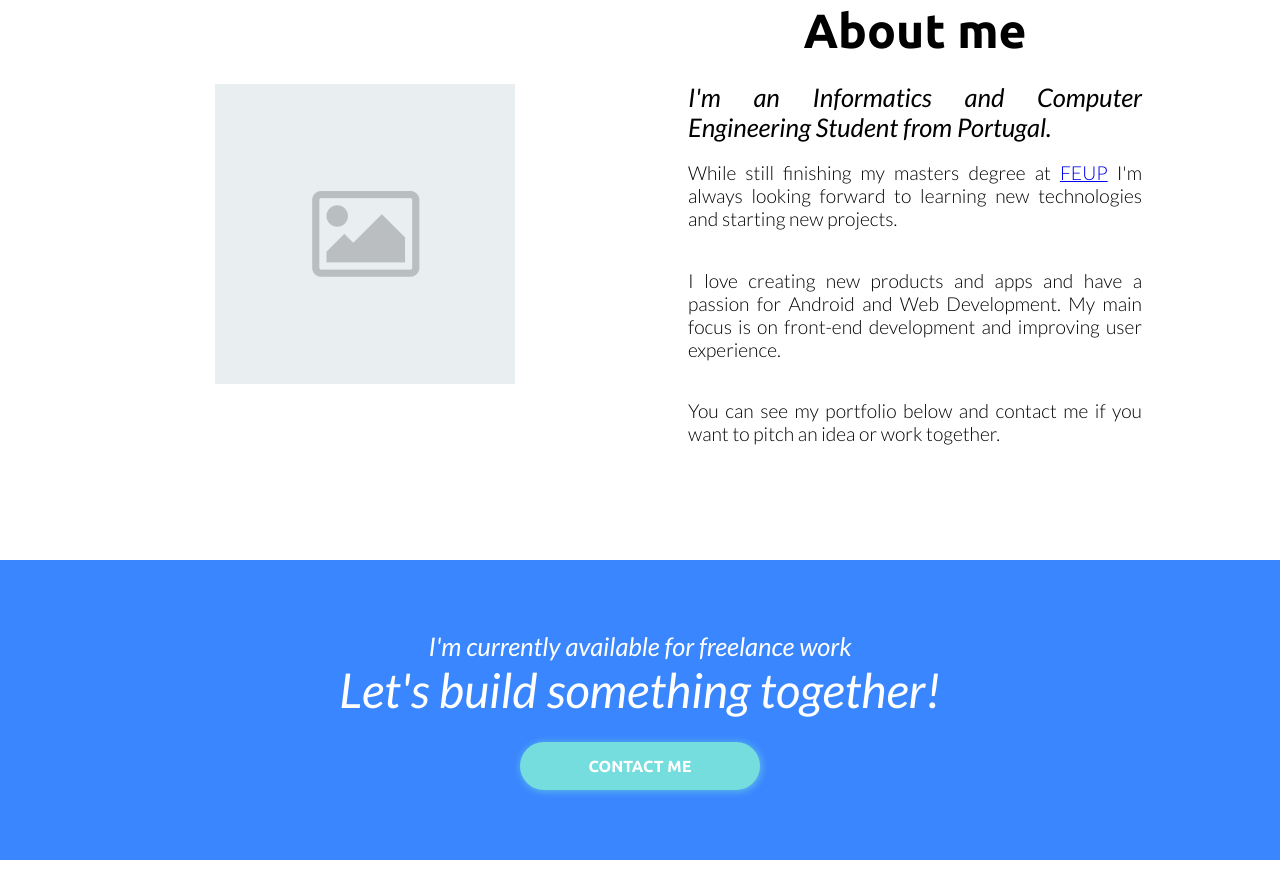
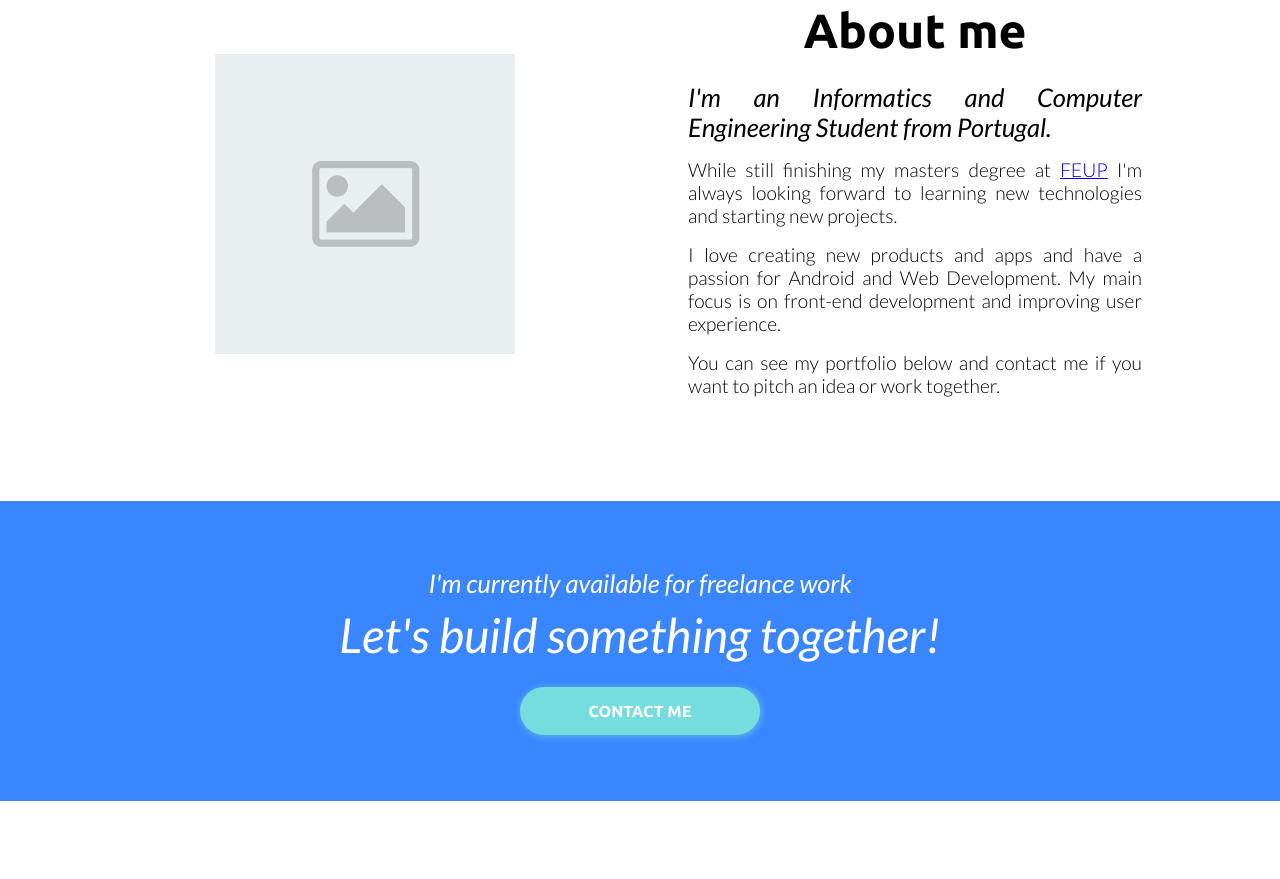
Before and after one commit to Pipas/pipas.github.io, a plain HTML site: page index.html in a window 1280 px wide. Shown: the part 893-1772 px from the top of the page. Drawn offline with nearby package versions, Linux system fonts and the light colour scheme; a script that the page names is missing.

Commit message:
Tweaked text margin

```diff
--- a/style.css
+++ b/style.css
@@ -24,7 +24,7 @@ h2 {
 }
 
 h3 {
-    margin: 0;
+    margin: 0 0 8px 0;
     font-family: 'Lato', sans-serif;
     font-style: italic;
     font-weight: normal;
@@ -41,6 +41,7 @@ p {
     font-family: 'Lato', sans-serif;
     font-weight: 300;
     font-size: 1.2em;
+    margin: 8px 0;
 }
 
 .center {
```
